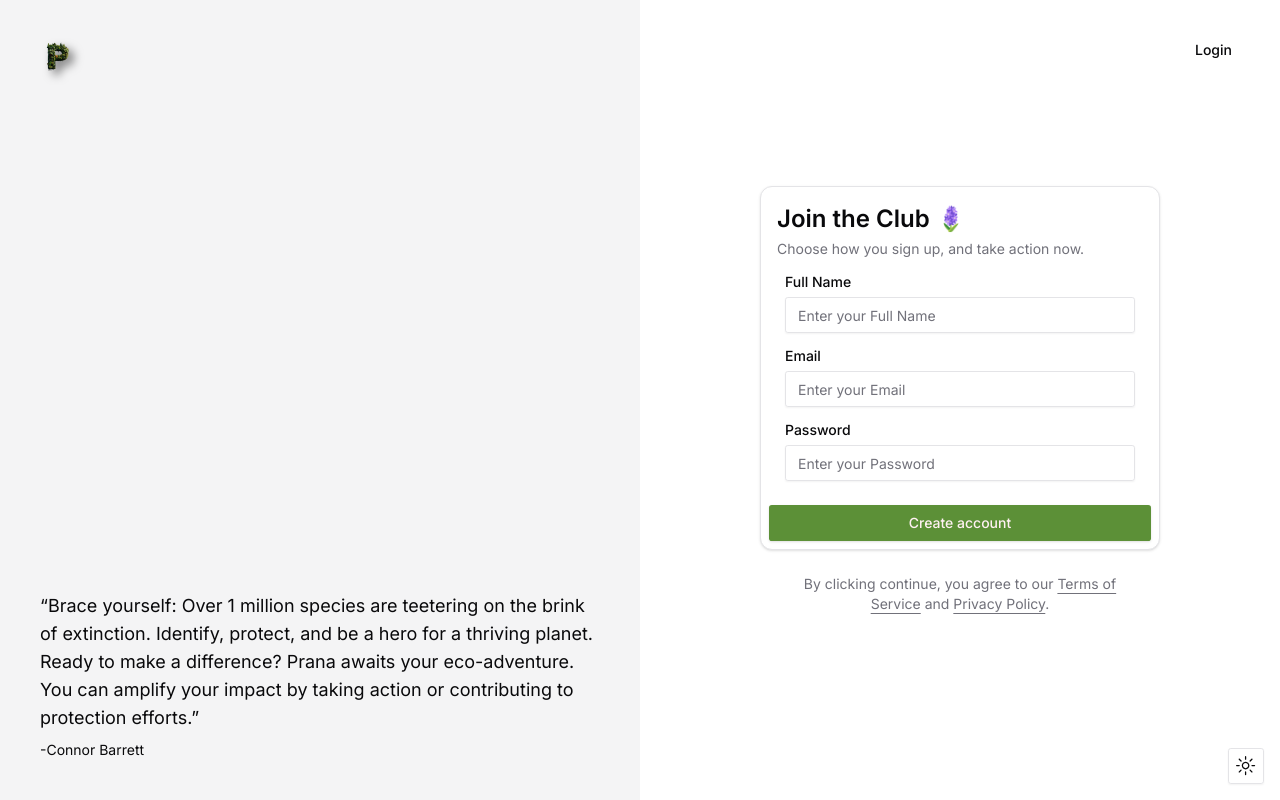
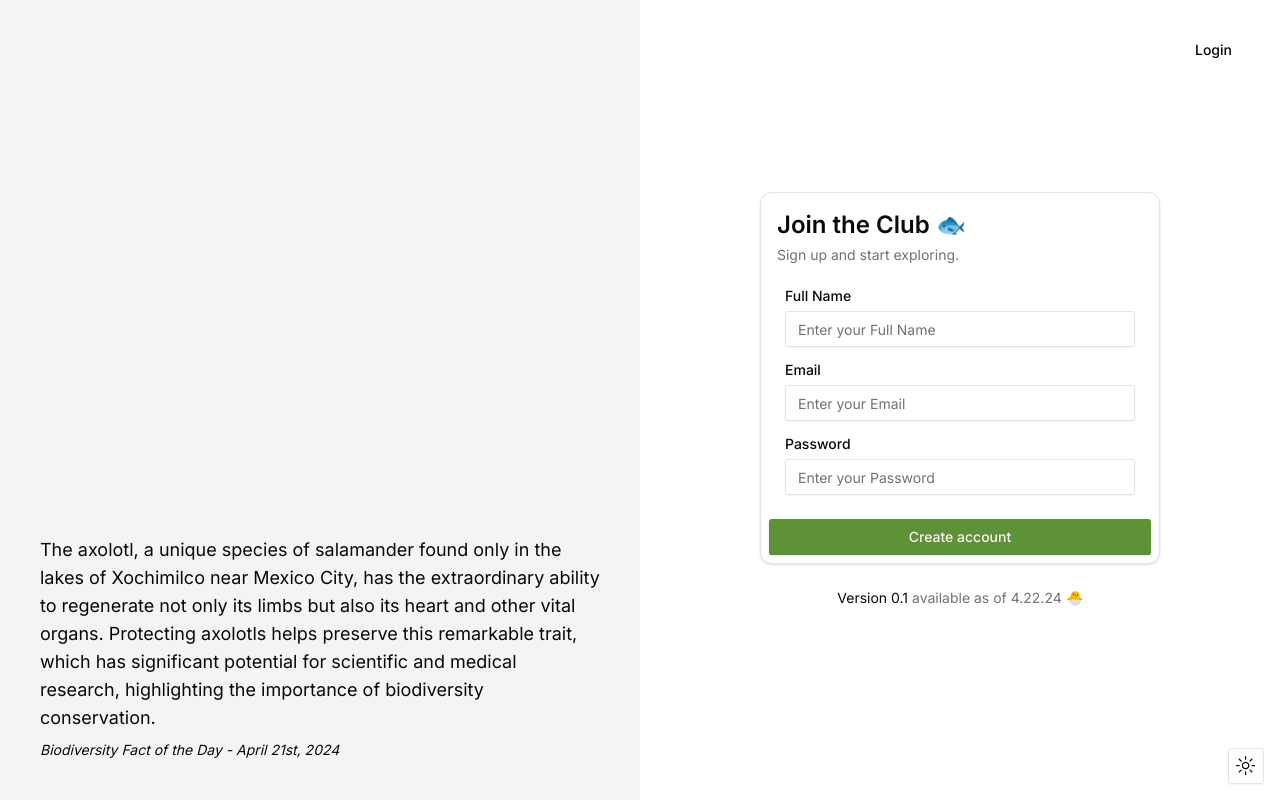
Before and after one commit to prana-bio/prana-bio, a Next.js app in the folder prana-next/: page /sign-up in a window 1280 px wide. Built offline with nearby package versions, Linux system fonts and the light colour scheme.

Commit message:
card background, login buttons, quotes

```diff
--- a/prana-next/src/app/components/organisms/auth/default-login.tsx
+++ b/prana-next/src/app/components/organisms/auth/default-login.tsx
@@ -95,24 +95,26 @@ export default function DefaultLogin() {
                     <div className="relative z-20 mt-auto">
                         <blockquote className="space-y-2">
                             <p className="text-lg">
-                                &ldquo;Biodiversity is the
-                                symphony of life, a melodic
-                                ensemble of species and
-                                habitats that weave together
-                                a tapestry more stunning
-                                than the threads of any
-                                single creature. As each
-                                note resonates with the
-                                next, let us join in harmony
-                                to protect this precious
-                                orchestra, for in its music
-                                lies the warmth of the
-                                world&apos;s heart, beating
-                                in rhythm with our
-                                own.&rdquo;
+                                The axolotl, a unique
+                                species of salamander found
+                                only in the lakes of
+                                Xochimilco near Mexico City,
+                                has the extraordinary
+                                ability to regenerate not
+                                only its limbs but also its
+                                heart and other vital
+                                organs. Protecting axolotls
+                                helps preserve this
+                                remarkable trait, which has
+                                significant potential for
+                                scientific and medical
+                                research, highlighting the
+                                importance of biodiversity
+                                conservation.
                             </p>
-                            <footer className="text-sm">
-                                - Prana Development Team
+                            <footer className="text-sm  italic">
+                                Biodiversity Fact of the Day
+                                - April 21st, 2024
                             </footer>
                         </blockquote>
                     </div>
@@ -121,7 +123,8 @@ export default function DefaultLogin() {
                     <div className="mx-auto flex w-full flex-col justify-center space-y-6 sm:w-[400px]">
                         <div className="flex flex-col space-y-2 text-center">
                             <h1 className="text-2xl font-semibold tracking-tight">
-                                Welcome back {` 🐳`}
+                                Welcome back to Prana{' '}
+                                {` 🦥 `}
                             </h1>
                             <p className="text-sm text-muted-foreground">
                                 Sign in with your email
@@ -133,10 +136,10 @@ export default function DefaultLogin() {
                             onError={(err) => push('/')}
                         />
                         <p className="px-8 text-center text-sm text-muted-foreground">
-                            <span className="font-semibold text-foreground">
+                            <span className="font-md text-foreground">
                                 Version 0.1
                             </span>{' '}
-                            available as of 4.22.24 🚀
+                            available as of 4.22.24 🐣
                         </p>
                     </div>
                     <div className="absolute bottom-4 right-4">
--- a/prana-next/src/app/components/organisms/auth/login-form.tsx
+++ b/prana-next/src/app/components/organisms/auth/login-form.tsx
@@ -123,7 +123,7 @@ export function LogInForm({
                     </div>
                     <Button
                         variant="default"
-                        className={`mt-4 bg-primary`}
+                        className={`mt-4 hover:text-primary hover:outline-dashed`}
                         disabled={isLoading}
                         type="submit"
                     >
--- a/prana-next/src/app/components/organisms/auth/sign-up-form.tsx
+++ b/prana-next/src/app/components/organisms/auth/sign-up-form.tsx
@@ -90,15 +90,14 @@ export function SignUpForm({
                 <CardHeader className="space-y-1">
                     <CardTitle className="text-2xl flex items-center justify-between">
                         <span className="align-middle">
-                            Join the Club 🪻
+                            Join the Club 🐟
                         </span>
                     </CardTitle>
                     <CardDescription>
-                        Choose how you sign up, and take
-                        action now.
+                        Sign up and start exploring.
                     </CardDescription>
                 </CardHeader>
-                <CardContent className="grid gap-4">
+                <CardContent className="grid gap-4 pt-2">
                     {/* <div className="grid grid-cols-2 gap-6">
                         <Button
                             variant="outline"
@@ -140,6 +139,7 @@ export function SignUpForm({
                             autoComplete="on"
                             autoCorrect="off"
                             disabled={isLoading}
+                            className="focus-visible:ring-2 focus-visible:ring-primary focus-visible:ring-offset-2 focus-visible:ring-offset-white dark:focus-visible:ring-offset-gray-900"
                         />
                     </div>
                     <div className="grid gap-2">
@@ -155,6 +155,7 @@ export function SignUpForm({
                             autoComplete="on"
                             autoCorrect="off"
                             disabled={isLoading}
+                            className="focus-visible:ring-2 focus-visible:ring-primary focus-visible:ring-offset-2 focus-visible:ring-offset-white dark:focus-visible:ring-offset-gray-900"
                         />
                     </div>
                     <div className="grid gap-2">
@@ -172,12 +173,13 @@ export function SignUpForm({
                             autoComplete="off"
                             autoCorrect="off"
                             disabled={isLoading}
+                            className="focus-visible:ring-2 focus-visible:ring-primary focus-visible:ring-offset-2 focus-visible:ring-offset-white dark:focus-visible:ring-offset-gray-900"
                         />
                     </div>
                 </CardContent>
                 <CardFooter>
                     <Button
-                        className="w-full"
+                        className="w-full hover:text-primary hover:outline-dashed"
                         disabled={isLoading}
                         type="submit"
                     >
--- a/prana-next/src/app/components/organisms/mission/release-timeline.tsx
+++ b/prana-next/src/app/components/organisms/mission/release-timeline.tsx
@@ -14,7 +14,7 @@ export default function ReleaseTimeline() {
                 <div className="flex flex-col space-y-4">
                     <TimelineItem
                         date="2024-04-20"
-                        title="Version 0.1 Release"
+                        title="Version 0.1 Release 🐣"
                         description="Initial beta release for Earth Day 2024."
                     />
                 </div>
--- a/prana-next/src/app/sign-up/page.tsx
+++ b/prana-next/src/app/sign-up/page.tsx
@@ -43,28 +43,7 @@ export default function AuthenticationPage() {
 
     return (
         <>
-            <style jsx>{`
-                @keyframes floatPulse {
-                    0%,
-                    100% {
-                        transform: translateY(-1px) scale(1)
-                            rotateY(0deg);
-                    }
-                    50% {
-                        transform: translateY(3px)
-                            scale(1.1) rotateY(5deg);
-                    }
-                }
-                .logo {
-                    animation: floatPulse 3s ease-in-out
-                        infinite;
-                    display: block;
-                    filter: drop-shadow(
-                        5px 5px 5px rgba(0, 0, 0, 0.5)
-                    ); /* Example shadow: horizontal offset, vertical offset, blur radius, color */
-                }
-            `}</style>
-            <div className="md:hidden">
+            {/* <div className="md:hidden">
                 <Image
                     src="/dakota.jpg"
                     width={1280}
@@ -79,8 +58,12 @@ export default function AuthenticationPage() {
                     alt="Authentication"
                     className="hidden dark:block h-screen object-cover"
                 />
-            </div>
-            <div className="container relative hidden h-screen flex-col items-center justify-center md:grid lg:max-w-none lg:grid-cols-2 lg:px-0">
+            </div> */}
+            {/* <div className="container relative hidden h-screen flex-col items-center justify-center md:grid lg:max-w-none lg:grid-cols-2 lg:px-0"> */}
+            <div
+                className="container relative flex h-screen flex-col items-center justify-center w-full px-4
+                           sm:w-auto sm:grid md:grid lg:max-w-none lg:grid-cols-2 lg:px-0 "
+            >
                 <Link
                     href="/"
                     className={cn(
@@ -92,36 +75,37 @@ export default function AuthenticationPage() {
                 >
                     Login
                 </Link>
-                <div className="relative hidden h-full flex-col bg-muted p-10 dark:border-r lg:flex">
-                    <div className="absolute inset-0" />
+                <div className="relative hidden h-full flex-col bg-muted p-10 dark:border-r lg:flex ">
+                    {/* <div className="absolute inset-0" />
                     <div className="relative z-20 flex items-center text-lg font-medium">
-                        <div className="logo">
-                            <Image
-                                src="/logo.png"
-                                alt="Logo"
-                                width={35}
-                                height={35}
-                            />
-                        </div>
-                    </div>
+                        <span className="text-2xl pr-2">
+                            🦣
+                        </span>{' '}
+                        Prana
+                    </div> */}
                     <div className="relative z-20 mt-auto">
                         <blockquote className="space-y-2">
                             <p className="text-lg">
-                                &ldquo;Brace yourself: Over
-                                1 million species are
-                                teetering on the brink of
-                                extinction. Identify,
-                                protect, and be a hero for a
-                                thriving planet. Ready to
-                                make a difference? Prana
-                                awaits your eco-adventure.
-                                You can amplify your impact
-                                by taking action or
-                                contributing to protection
-                                efforts.&rdquo;
+                                The axolotl, a unique
+                                species of salamander found
+                                only in the lakes of
+                                Xochimilco near Mexico City,
+                                has the extraordinary
+                                ability to regenerate not
+                                only its limbs but also its
+                                heart and other vital
+                                organs. Protecting axolotls
+                                helps preserve this
+                                remarkable trait, which has
+                                significant potential for
+                                scientific and medical
+                                research, highlighting the
+                                importance of biodiversity
+                                conservation.
                             </p>
-                            <footer className="text-sm">
-                                -Connor Barrett
+                            <footer className="text-sm  italic">
+                                Biodiversity Fact of the Day
+                                - April 21st, 2024
                             </footer>
                         </blockquote>
                     </div>
@@ -137,6 +121,12 @@ export default function AuthenticationPage() {
                             }
                         />
                         <p className="px-8 text-center text-sm text-muted-foreground">
+                            <span className="font-md text-foreground">
+                                Version 0.1
+                            </span>{' '}
+                            available as of 4.22.24 🐣
+                        </p>
+                        {/* <p className="px-8 text-center text-sm text-muted-foreground">
                             By clicking continue, you agree
                             to our{' '}
                             <Link
@@ -153,7 +143,7 @@ export default function AuthenticationPage() {
                                 Privacy Policy
                             </Link>
                             .
-                        </p>
+                        </p> */}
                     </div>
                     <div className="absolute bottom-4 right-4">
                         <ThemeToggle />
--- a/prana-next/src/app/styles/globals.css
+++ b/prana-next/src/app/styles/globals.css
@@ -10,7 +10,7 @@
         --card-foreground: 240 10% 3.9%;
         --popover: 0 0% 100%;
         --popover-foreground: 240 10% 3.9%;
-        --primary: 95, 45%, 39%;
+        --primary: 95.1 45.2% 39.3%;
         --primary-foreground: 355.7 100% 97.3%;
         --secondary: 240 4.8% 95.9%;
         --secondary-foreground: 240 5.9% 10%;
@@ -33,8 +33,7 @@
         --card-foreground: 0 0% 95%;
         --popover: 0 0% 9%;
         --popover-foreground: 0 0% 95%;
-        /* --primary: 142.1 76.2% 36.3%; */
-        --primary: 95, 45%, 39%;
+        --primary: 95.1 45.2% 39.3%;
         --primary-foreground: 144.9 80.4% 10%;
         --secondary: 240 3.7% 15.9%;
         --secondary-foreground: 0 0% 98%;
--- a/prana-next/tailwind.config.ts
+++ b/prana-next/tailwind.config.ts
@@ -3,6 +3,7 @@ const { fontFamily } = require('tailwindcss/defaultTheme');
 /** @type {import('tailwindcss').Config} */
 module.exports = {
     darkMode: ['class'],
+    mode: 'jit',
     content: [
         './pages/**/*.{ts,tsx}',
         './components/**/*.{ts,tsx}',
@@ -23,6 +24,11 @@ module.exports = {
                     'var(--font-sans)',
                     ...fontFamily.sans,
                 ],
+            },
+            boxShadow: {
+                glow: '0 0 8px rgba(66, 104, 39, .75)',
+                glowGray: '0 0 8px rgba(31, 41, 55, 1)',
+                glowWhite: '0 0 8px rgba(249, 250, 251, 1)',
             },
             colors: {
                 border: 'hsl(var(--border))',
```
Also changed, not shown: prana-next/src/app/components/organisms/dashboard/birds-eye-view/epi-card.tsx (+9 -5 lines), prana-next/src/app/components/organisms/team-switcher.tsx (+12 -8 lines), prana-next/src/app/dashboard/page.tsx (+10 -6 lines), prana-next/src/app/mission/page.tsx (+13 -2 lines).
